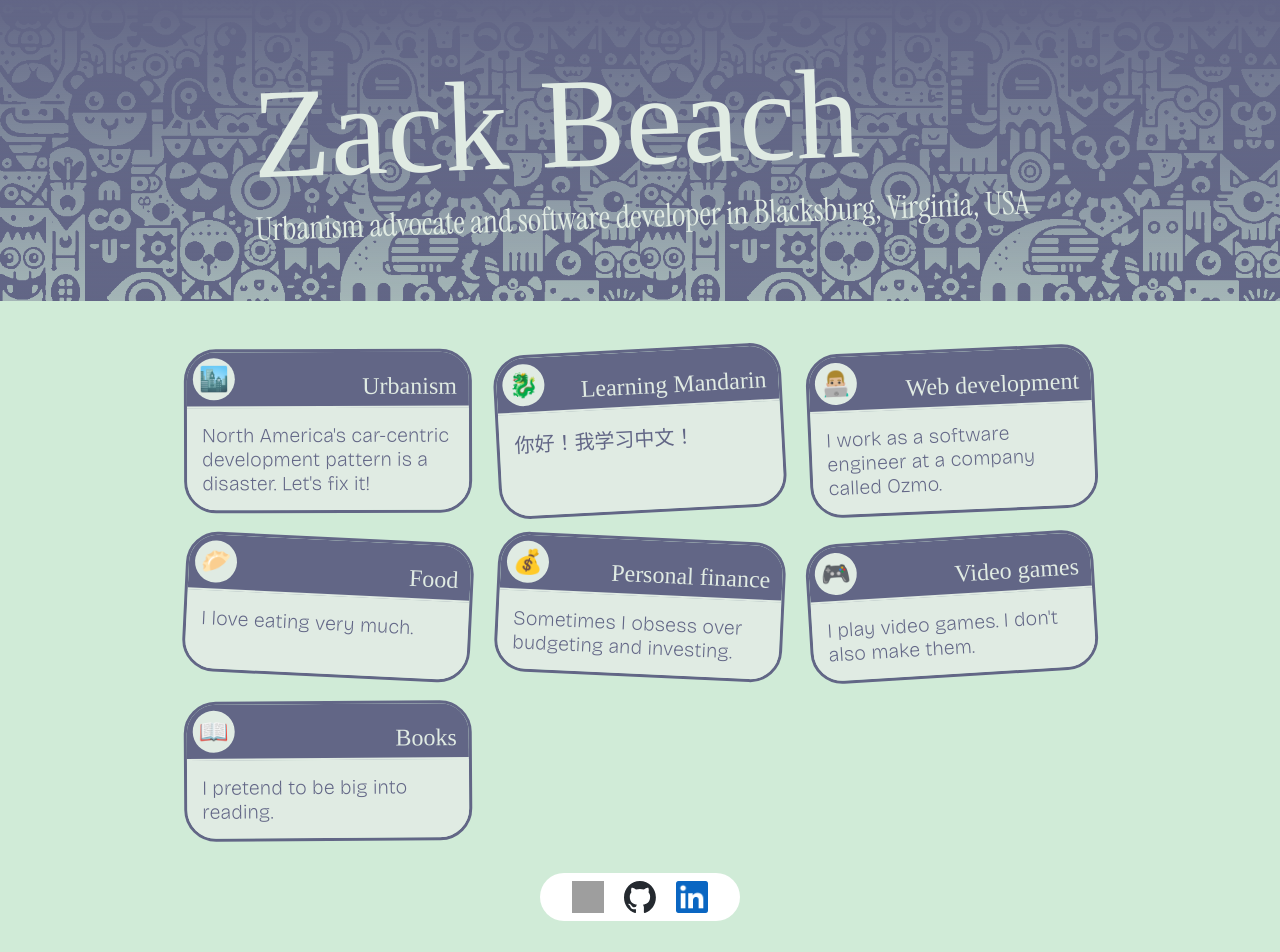
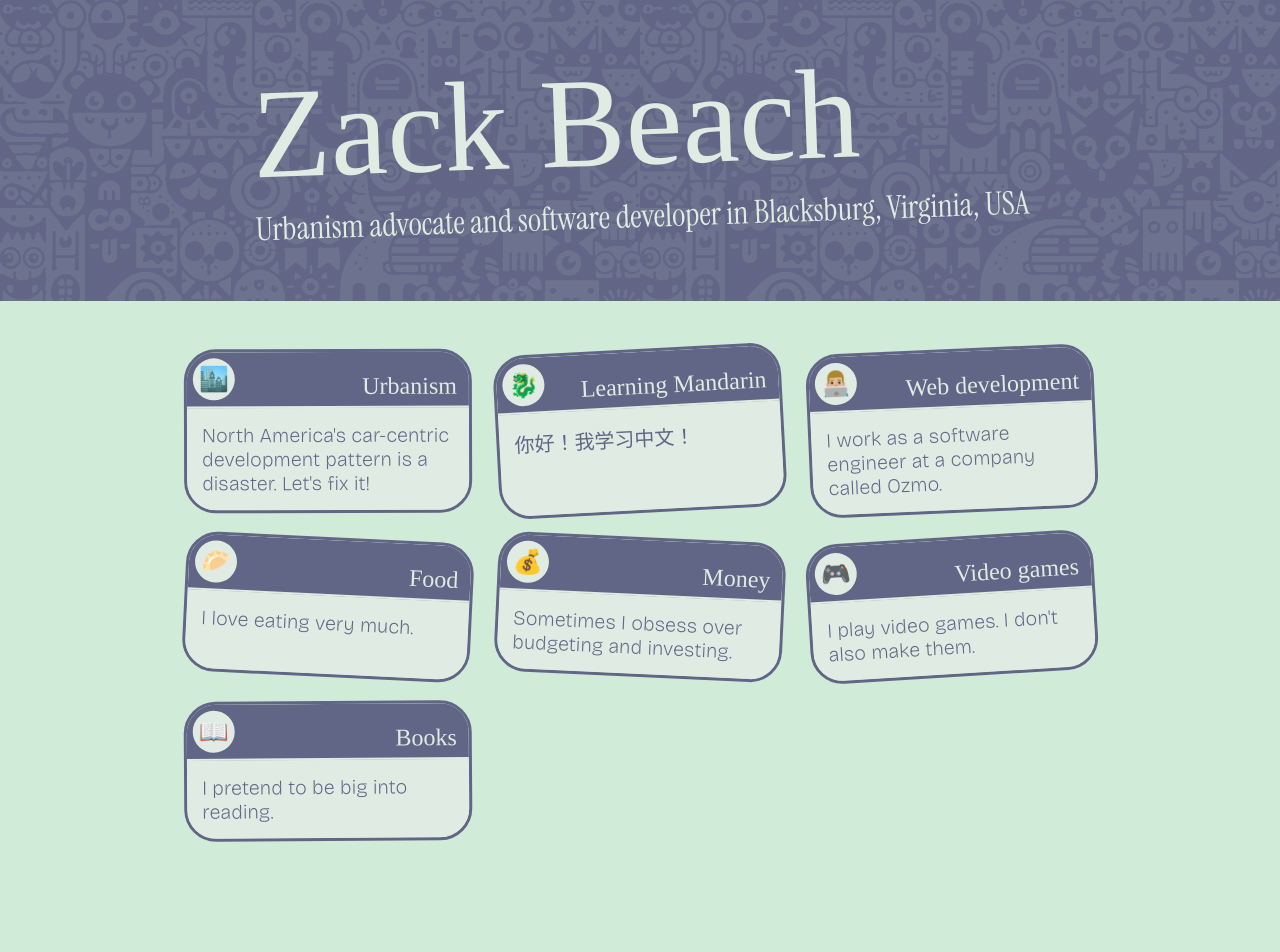
Before and after one commit to zbeach/zbeach.github.io, a React (Create React App) app: page / in a window 1280 px wide. Shown: the top 952 px of the page. Built offline with nearby package versions, Linux system fonts and the light colour scheme; grey boxes are pictures that could not be loaded; a web font is replaced by a local one.

Commit message:
Various lil adjustments

```diff
--- a/src/App.tsx
+++ b/src/App.tsx
@@ -6,22 +6,40 @@ import { Page } from './page';
 import { PageData } from './types';
 
 import pagesData from './data/page.json';
+import { Header } from './header';
+import { SocialLinks } from './social-links';
+import { useState } from 'react';
 
-const App = () => (
+type HeaderVariant = 'big' | 'small';
+
+const App = () => {
+  const [headerVariant, setHeaderVariant] = useState<HeaderVariant>('big');
+
+  return (
     <>
       <GlobalStyle />
       <Router>
+        <div style={{
+          display: 'flex',
+          flexDirection: 'column',
+          minHeight: '60em',
+        }}>
+          <Header variant={headerVariant} />
           <Routes>
-        <Route path='/' element={<Main />} />
+            <Route path='/' key={'main'} element={<Main onLoad={() => { setHeaderVariant('big'); }} />} />
             {(pagesData as PageData[]).map((pageData) => (
               <Route
                 path={`/${pageData.pageKey}`}
-            element={<Page {...pageData} />}
+                key={pageData.pageKey}
+                element={<Page {...pageData} onLoad={() => { setHeaderVariant('small'); }} />}
               />
             ))}
           </Routes>
+        </div>
+        <SocialLinks />
       </Router>
     </>
   );
+};
 
 export default App;
--- a/src/data/page.json
+++ b/src/data/page.json
@@ -24,9 +24,9 @@
     "description": "I love eating very much."
   },
   {
-    "pageKey": "personal-finance",
+    "pageKey": "money",
     "icon": "💰",
-    "header": "Personal finance",
+    "header": "Money",
     "description": "Sometimes I obsess over budgeting and investing."
   },
   {
--- a/src/header.tsx
+++ b/src/header.tsx
@@ -10,16 +10,16 @@ type Props = {
   variant: HeaderVariant;
 };
 
-const Style = styled.div`
+const Style = styled.div<Props>`
   display: flex;
   justify-content: center;
   align-items: flex-end;
-  padding: 4em 3em;
+  padding: ${({ variant }) => variant === 'small' ? '3em' : '4em'} 3em;
   background-color: rgba(var(--primary-color), 1);
   background-image: linear-gradient(
       to bottom,
-      rgba(var(--primary-color), 1),
-      rgba(var(--primary-color), 0.4)
+      rgba(var(--primary-color), 0.9),
+      rgba(var(--primary-color), 0.9)
     ),
     url(${BackgroundImg});
   background-size: 40em;
@@ -38,42 +38,6 @@ const MainArea = styled.div<Props>`
   @media (max-width: 48.5em) {
     flex-direction: column;
     align-items: center;
-  }
-`;
-
-const ProfileImg = styled.img`
-  width: 16em;
-  height: 16em;
-  border-radius: 7.5em;
-  border-style: solid;
-  border-color: rgba(var(--default-tertiary-color), 1);
-  border-width: 0.5em;
-  box-shadow: 12px 12px 0px 0px rgba(150, 179, 157, 1),
-    11px 11px 0px 0px rgba(150, 179, 157, 1),
-    10px 10px 0px 0px rgba(150, 179, 157, 1),
-    9px 9px 0px 0px rgba(150, 179, 157, 1),
-    8px 8px 0px 0px rgba(150, 179, 157, 1),
-    7px 7px 0px 0px rgba(150, 179, 157, 1),
-    6px 6px 0px 0px rgba(150, 179, 157, 1),
-    5px 5px 0px 0px rgba(150, 179, 157, 1),
-    4px 4px 0px 0px rgba(150, 179, 157, 1),
-    3px 3px 0px 0px rgba(150, 179, 157, 1),
-    2px 2px 0px 0px rgba(150, 179, 157, 1),
-    1px 1px 0px 0px rgba(150, 179, 157, 1);
-  margin: 1em;
-  transform: rotate(4deg);
-  transition: box-shadow 0.1s ease-in-out, transform 0.1s ease-in-out;
-
-  @media (max-width: 48.5em) {
-    width: 12em;
-    height: 12em;
-    border-radius: 5.625em;
-  }
-
-  @media (max-width: 37em) {
-    width: 10em;
-    height: 10em;
-    border-radius: 4.6875em;
   }
 `;
 
@@ -122,7 +86,7 @@ const AccompanyingText = styled.div`
 `;
 
 export const Header = ({ variant }: Props) => (
-  <Style>
+  <Style {...{ variant }}>
     <Content>
       <MainArea {...{ variant }}>
         <TextArea>
--- a/src/main/body.tsx
+++ b/src/main/body.tsx
@@ -33,10 +33,9 @@ export const Body = () => (
     <Style>
       <Navigation>
         {(pagesData as PageData[]).map((pageData) => (
-          <PageCard {...pageData} />
+          <PageCard key={pageData.pageKey} {...pageData} />
         ))}
       </Navigation>
-      <SocialLinks />
     </Style>
   </Content>
 );
--- a/src/main/main.tsx
+++ b/src/main/main.tsx
@@ -1,12 +1,15 @@
 import styled from 'styled-components';
-import { Header } from '../header';
 import { Body } from './body';
-import { SocialLinks } from '../social-links';
+import { useEffect } from 'react';
+
+type Props = {
+  onLoad: () => void;
+};
 
 const Style = styled.div`
   display: flex;
+  flex-grow: 1;
   flex-direction: column;
-  min-height: 100vh;
   background-color: rgba(var(--secondary-color), 1);
 `;
 
@@ -15,11 +18,16 @@ const Centered = styled.div`
   justify-content: center;
 `;
 
-export const Main = () => (
+export const Main = ({ onLoad }: Props) => {
+  useEffect(() => {
+    onLoad();
+  }, []);
+
+  return (
     <Style>
-    <Header variant='big' />
       <Centered>
         <Body />
       </Centered>
     </Style>
   );
+};
--- a/src/page.tsx
+++ b/src/page.tsx
@@ -1,11 +1,15 @@
 import styled from 'styled-components';
-import { Header } from './header';
 import { PageData } from './types';
+import { useEffect } from 'react';
+
+type Props = PageData & {
+  onLoad: () => void;
+};
 
 const Style = styled.div`
   display: flex;
+  flex-grow: 1;
   flex-direction: column;
-  min-height: 100vh;
   background-color: rgba(var(--secondary-color), 1);
 `;
 
@@ -14,9 +18,14 @@ const Centered = styled.div`
   justify-content: center;
 `;
 
-export const Page = (props: PageData) => (
-  <Style>
-    <Header variant='small' />
-    <Centered>{''}</Centered>
-  </Style>
-);
+export const Page = ({ onLoad }: Props) => {
+  useEffect(() => {
+    onLoad();
+  }, []);
+
+  return (
+    <Style>
+      <Centered>{''}</Centered>
+    </Style>
+  );
+};
--- a/src/social-links.tsx
+++ b/src/social-links.tsx
@@ -7,11 +7,10 @@ import LinkedInIcon from './images/linkedin.png';
 const Style = styled.div`
   display: flex;
   flex-direction: row;
-  justify-content: space-between;
-  gap: 1.25em;
+  justify-content: center;
+  gap: 2em;
   align-items: center;
-  padding: 0.5em 2em;
-  border-radius: 999em;
+  padding: 0.75em 0em;
   background-color: white;
 
   a {
```
Also changed, not shown: src/images/guestbook.gif (added). Lines whose indentation alone changed are shown as unchanged.
